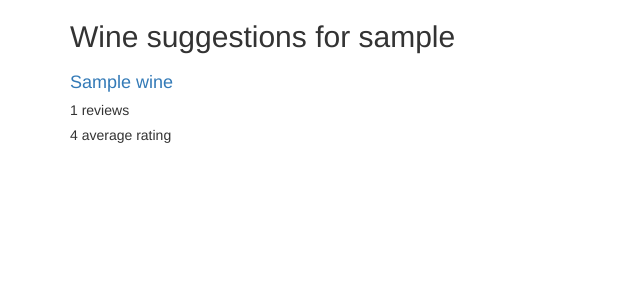
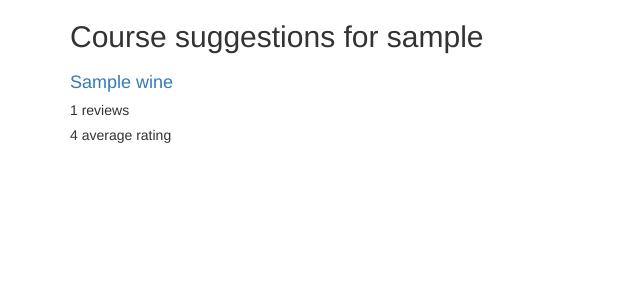
Before and after one commit to sakib142/python-project, a Django app: template winerama/reviews/templates/reviews/user_recommendation_list.html in a window 1280 px wide. Shown: the part 52-352 px from the top of the page, without its empty margins (0-640 px from the left). Run offline with Django 3.2, Linux system fonts and the light colour scheme; the template is opened without the code that fills it: most values are stand-ins (such as "Sample title", 1, 10 or a date in 2020); some libraries are stand-ins or nearby versions.

Commit message:
Code Refactor

```diff
--- a/winerama/reviews/templates/reviews/user_recommendation_list.html
+++ b/winerama/reviews/templates/reviews/user_recommendation_list.html
@@ -1,5 +1,5 @@
 {% extends 'reviews/wine_list.html' %}
 
 {% block title %}
-<h2>Wine suggestions for {{ username }}</h2>
+<h2>Course suggestions for {{ username }}</h2>
 {% endblock %}
--- a/winerama/reviews/templates/reviews/wine_list.html
+++ b/winerama/reviews/templates/reviews/wine_list.html
@@ -1,7 +1,7 @@
 {% extends 'base.html' %}
 
 {% block title %}
-<h2>Wine list</h2>
+<h2>Course list</h2>
 {% endblock %}
 
 {% block content %}
@@ -18,6 +18,6 @@
     {% endfor %}
 </div>
 {% else %}
-    <p>No wines are available.</p>
+    <p>No course available.</p>
 {% endif %}
 {% endblock %}
```
